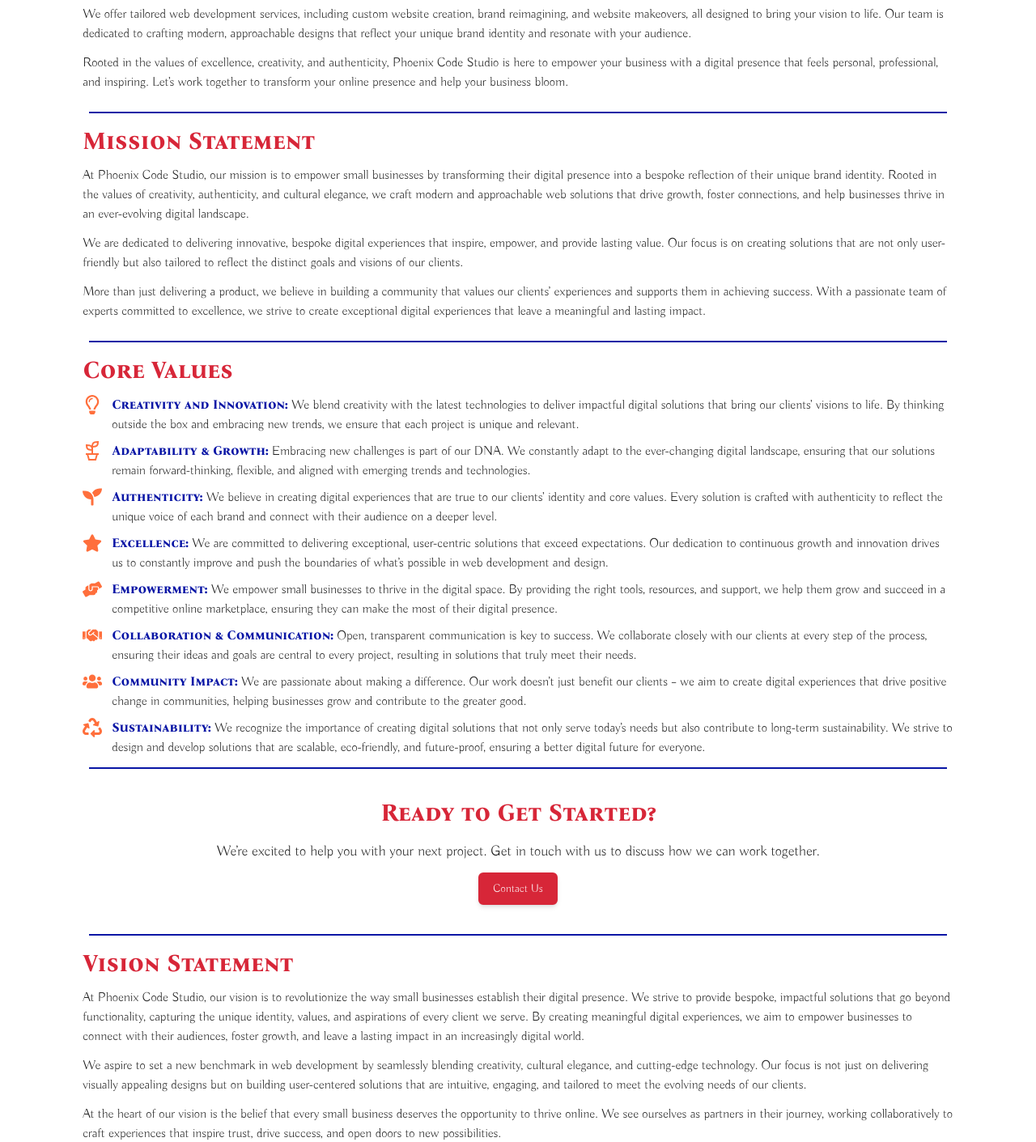
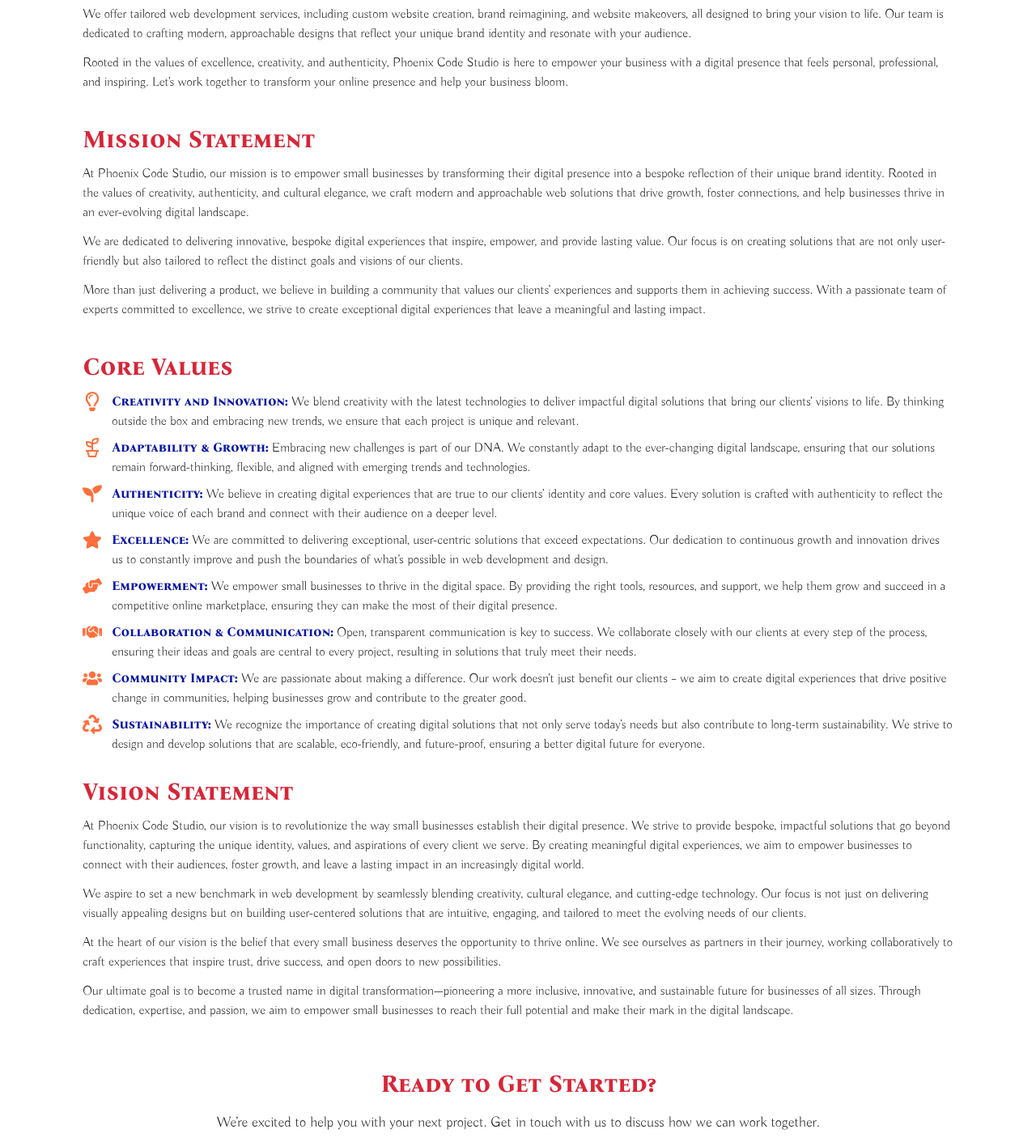
Before and after one commit to tmchuynh/phoenix-code-studio, a Next.js app: page /about in a window 1280 px wide. Shown: the part 240-1651 px from the top of the page at 81% size. Built offline with nearby package versions, Linux system fonts and the light colour scheme.

Commit message:
reformat page

```diff
--- a/src/app/about/page.tsx
+++ b/src/app/about/page.tsx
@@ -39,7 +39,6 @@
           bloom.
         </p>
       </div>
-      <SidebarSeparator className="bg-secondary h-0.5" />
       <div className="py-3">
         <h2>Mission Statement</h2>
         <p>
@@ -64,7 +63,6 @@
           leave a meaningful and lasting impact.
         </p>
       </div>
-      <SidebarSeparator className="bg-secondary h-0.5" />
       <div className="py-3">
         <h2>Core Values</h2>
         <ul className="flex flex-col gap-2">
@@ -191,9 +189,6 @@
           </li>
         </ul>
       </div>
-      <SidebarSeparator className="bg-secondary h-0.5" />
-      <CallToAction />
-      <SidebarSeparator className="bg-secondary h-0.5" />
       <div className="py-3">
         <h2>Vision Statement</h2>
         <p>
@@ -227,6 +222,7 @@
           their full potential and make their mark in the digital landscape.
         </p>
       </div>
+      <CallToAction />
     </main>
   );
 };
```
